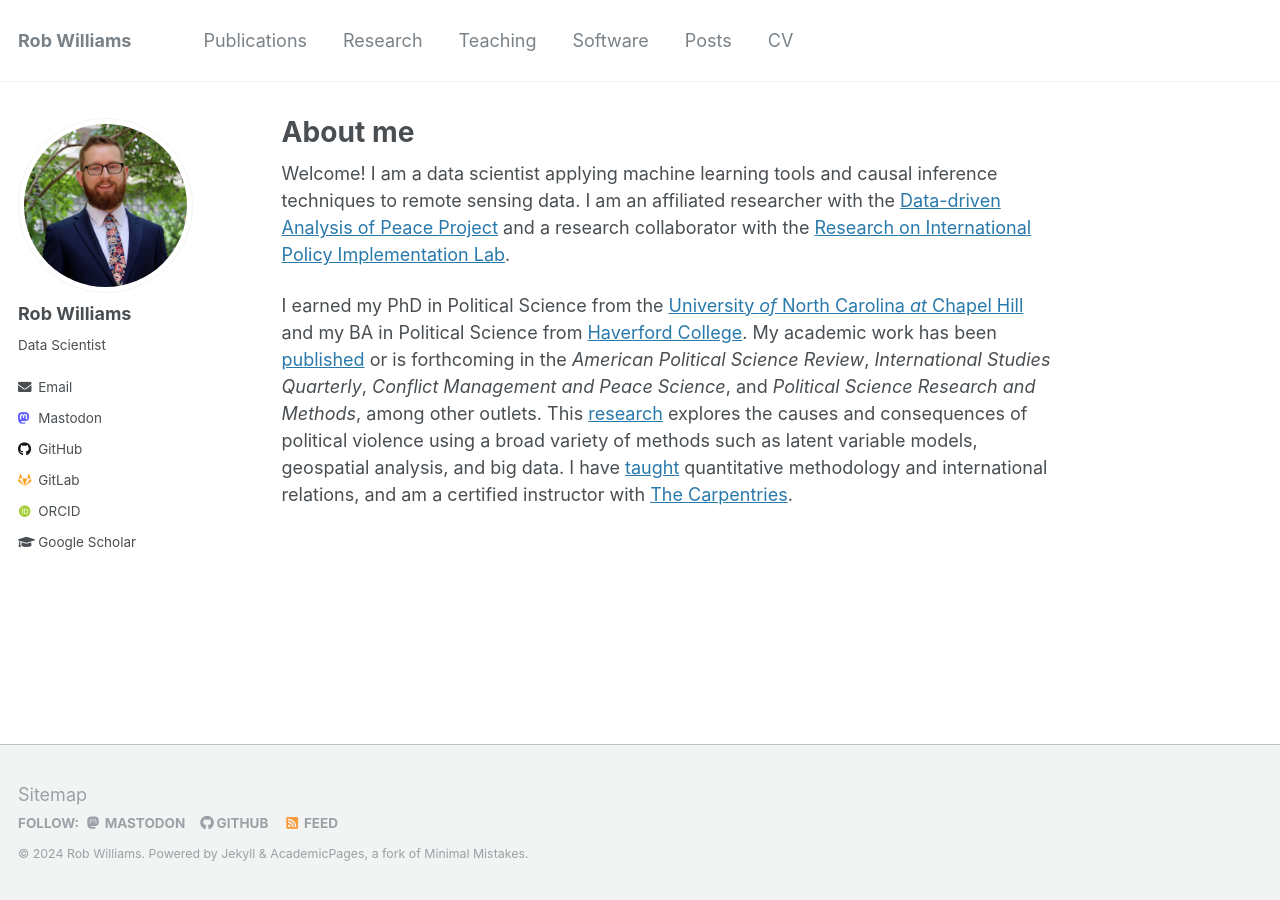
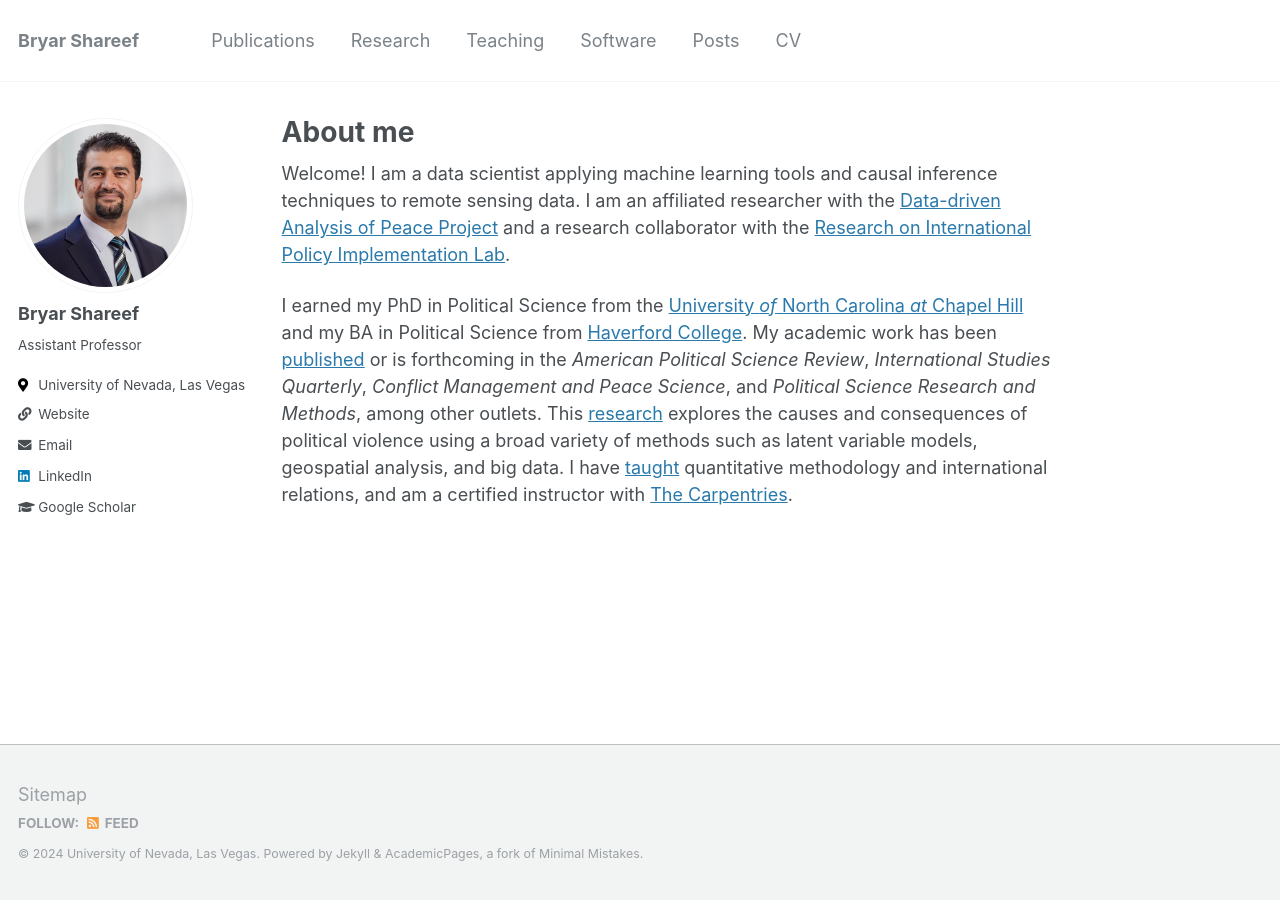
Before and after one commit to bryarshareef/bryarshareef.github.io, a Jekyll site: the page built from _pages/about.md, in a window 1280 px wide. Built offline with Jekyll 4.4.1, drawn with Linux system fonts in a browser that asks for light colours; some web fonts are replaced; some of the changed lines change nothing that is shown.

Commit message:
Update _config.yml

```diff
--- a/_config.yml
+++ b/_config.yml
@@ -3,21 +3,82 @@
 # This config file is meant for settings that affect your entire site, values
 # which you are expected to set up once and rarely need to edit after that.
 # For technical reasons, this file is *NOT* reloaded automatically when you use
-# `jekyll serve`. If you change this file, please restart the server process.
+# `jekyll serve -l -H localhost`. If you change this file, please restart the
+# server process.
+
+# Basic Site Settings
+locale                   : "en-US"
+title                    : "Bryar Shareef"
+title_separator          : "-"
+name                     : &name "University of Nevada, Las Vegas"
+description              : &description "personal description"
+url                      : https://bryarshareef.github.io # the base hostname & protocol for your site e.g. "https://mmistakes.github.io"
+baseurl                  : "" # the subpath of your site, e.g. "/blog"
+repository               : "bryarshareef/bryarshareef.github.io"
+
+# Site Author - The following control what appear as part of the author content on the side bar.
+#               If a field is blank the icon and link will not appear, otherwise it will be shown.
+#               Additional customization can be done by editing /_includes/author-profile.html
+author:
+  # Biographic information
+  avatar           : "Bryar-Shareef.jpg"
+  name             : "Bryar Shareef"
+  pronouns         : "he/him"
+  bio              : "Assistant Professor"
+  #location         : "Earth"
+  employer         : "University of Nevada, Las Vegas"
+  uri              : "https://www.unlv.edu/people/bryar-shareef"
+  email            : "bryar.shareef@unlv.edu"
+
+  # Academic websites
+  arxiv            : # URL - Update with the correct link to your profile
+  googlescholar    : "https://scholar.google.com/citations?user=oEUnccAAAAAJ&hl=en&oi=ao"
+  impactstory      : # URL
+  orcid            : #"http://orcid.org/yourorcidurl"
+  semantic         : # URL
+  pubmed           : #"https://www.ncbi.nlm.nih.gov/pubmed/?term=john+snow"
+  researchgate     : # URL
+
+  # Repositories and software development
+  bitbucket        : # Username - Update with your username on the site
+  codepen          : # Username
+  dribbble         : # Username
+  github           : #"academicpages"
+  kaggle           : # Username
+  stackoverflow    : # User number or user number and name (i.e., use "1" or "1/jeff-atwood")
+
+  # Social media
+  bluesky          : #"bsky.app" # Replace this with you Bluesky username
+  facebook         : # Username
+  flickr           : # Username
+  foursquare       : # Username
+  goodreads        : # Username
+  google_plus      : # Username
+  keybase          : # Username
+  instagram        : # Username
+  lastfm           : # Username
+  linkedin         : "bryar-shareef"
+  mastodon         : # URL
+  medium           : # URL
+  pinterest        : # Username
+  soundcloud       : # Username
+  steam            : # Username
+  telegram         : # URL
+  tumblr           : # Username
+  twitter          : # Username for X / Twitter
+  vine             : # Username
+  weibo            : # Username
+  wikipedia        : # Username
+  xing             : # Username
+  youtube          : # Username
+  zhihu            : # URL
+
 
 # Site Settings
-locale                   : "en-US"
-title                    : "Rob Williams"
-title_separator          : "-"
-name                     : &name "Rob Williams"
-description              : &description "Postdoc in Political Science"
-url                      : https://bryarshareef.com # the base hostname & protocol for your site e.g. "https://mmistakes.github.io"
-baseurl                  : "" # the subpath of your site, e.g. "/blog"
-repository               : "bryarshareef/bryarshareef.github.io"
-teaser                   : # filename of teaser fallback teaser image placed in /images/, .e.g. "500x300.png"
+teaser                   :  # filename of teaser fallback teaser image placed in /images/, .e.g. "500x300.png"
 breadcrumbs              : false # true, false (default)
 words_per_minute         : 160
-future                   : false
+future                   : true
 read_more                : "disabled" # if enabled, adds "Read more" links to excerpts
 talkmap_link             : false #change to true to add link to talkmap on talks page
 comments:
@@ -47,7 +108,9 @@
       options:
         format           : "iso8601" # "iso8601" (default), "timestamp-seconds", "timestamp-milliseconds"
 atom_feed:
+  hide                   : false     # change to true to hide the RSS feed in the footer
   path                   : # blank (default) uses feed.xml
+
 
 # SEO Related
 google_site_verification :
@@ -55,16 +118,15 @@
 alexa_site_verification  :
 yandex_site_verification :
 
+
 # Social Sharing
-mastodon:
-  username               : "fosstodon.org/@jayrobw"
 twitter:
-  username               :
+  username               : &twitter
 facebook:
   username               :
   app_id                 :
   publisher              :
-og_image                 : profile.png # Open Graph/Twitter default site image
+og_image                 :  # Open Graph/Twitter default site image
 # For specifying social profiles
 # - https://developers.google.com/structured-data/customize/social-profiles
 social:
@@ -75,52 +137,9 @@
 
 # Analytics
 analytics:
-  provider               : "goatcounter" # false (default), "google", "google-universal", "custom", "goatcounter"
+  provider               :  "false" # false (default), "google", "google-universal", "google-analytics-4", "custom"
   google:
     tracking_id          :
-  goatcounter:
-    code		 : jayrobwilliams
-
-
-# Site Author
-author:
-  name             : "Rob Williams"
-  avatar           : "profile.png"
-  bio              : "Data Scientist"
-  location         :
-  employer         :
-  pubmed           :
-  orcid            : "http://orcid.org/0000-0001-9259-3883"
-  googlescholar    : "https://scholar.google.com/citations?user=fiaPSmgAAAAJ"
-  email            : "rob.williams@wustl.edu"
-  researchgate     :  # example: "https://www.researchgate.net/profile/yourprofile"
-  uri              :
-  bitbucket        :
-  codepen          :
-  dribbble         :
-  flickr           :
-  facebook         :
-  foursquare       :
-  github           : "jayrobwilliams"
-  gitlab           : "jayrobwilliams"
-  google_plus      :
-  keybase          :
-  instagram        :
-  impactstory      : #"https://profiles.impactstory.org/u/xxxx-xxxx-xxxx-xxxx"
-  lastfm           :
-  linkedin         :
-  mastodon         : "fosstodon.org/@jayrobw"
-  pinterest        :
-  soundcloud       :
-  stackoverflow    : #"https://stackoverflow.com/users/10912314/jayrobwilliams"
-  steam            :
-  tumblr           :
-  twitter          :
-  vine             :
-  weibo            :
-  xing             :
-  youtube          :
-  wikipedia        :
 
 
 # Reading Files
@@ -133,8 +152,6 @@
   - "*.sublime-workspace"
   - .asset-cache
   - .bundle
-  - .Rproj.user
-  - _source
   - .jekyll-assets-cache
   - .sass-cache
   - CHANGELOG
@@ -183,10 +200,13 @@
 
 # Collections
 collections:
+  teaching:
+    output: true
+    permalink: /:collection/:path/
   publications:
     output: true
     permalink: /:collection/:path/
-  research:
+  portfolio:
     output: true
     permalink: /:collection/:path/
   talks:
@@ -232,10 +252,10 @@
       author_profile: true
       share: true
       comments: true
-  # _research
+  # _portfolio
   - scope:
       path: ""
-      type: research
+      type: portfolio
     values:
       layout: single
       author_profile: true
@@ -250,6 +270,7 @@
       author_profile: true
       share: true
 
+
 # Sass/SCSS
 sass:
   sass_dir: _sass
@@ -260,7 +281,7 @@
 permalink: /:categories/:title/
 # paginate: 5 # amount of posts to show
 # paginate_path: /page:num/
-timezone: America/Chicago # http://en.wikipedia.org/wiki/List_of_tz_database_time_zones
+timezone: America/Los_Angeles # http://en.wikipedia.org/wiki/List_of_tz_database_time_zones
 
 
 # Plugins
```
